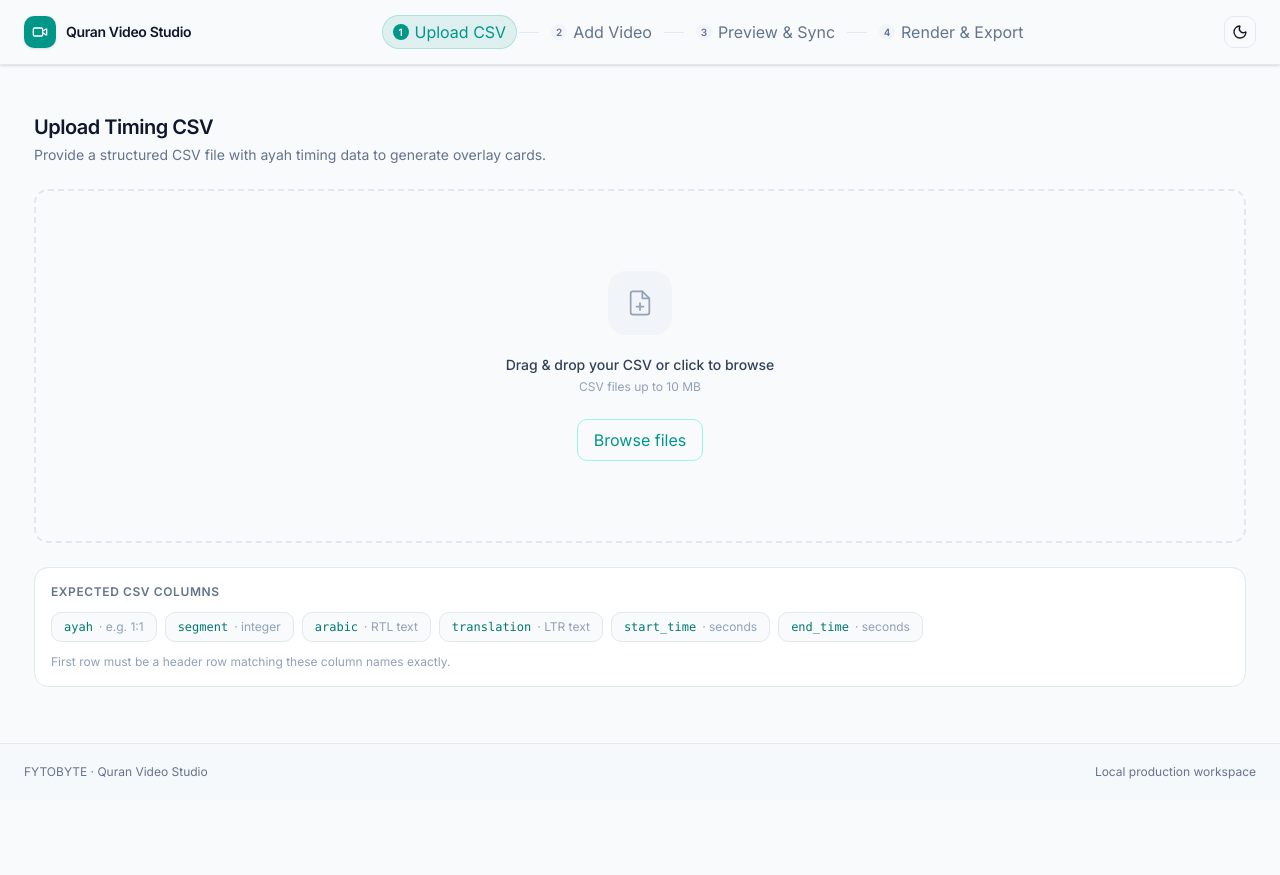
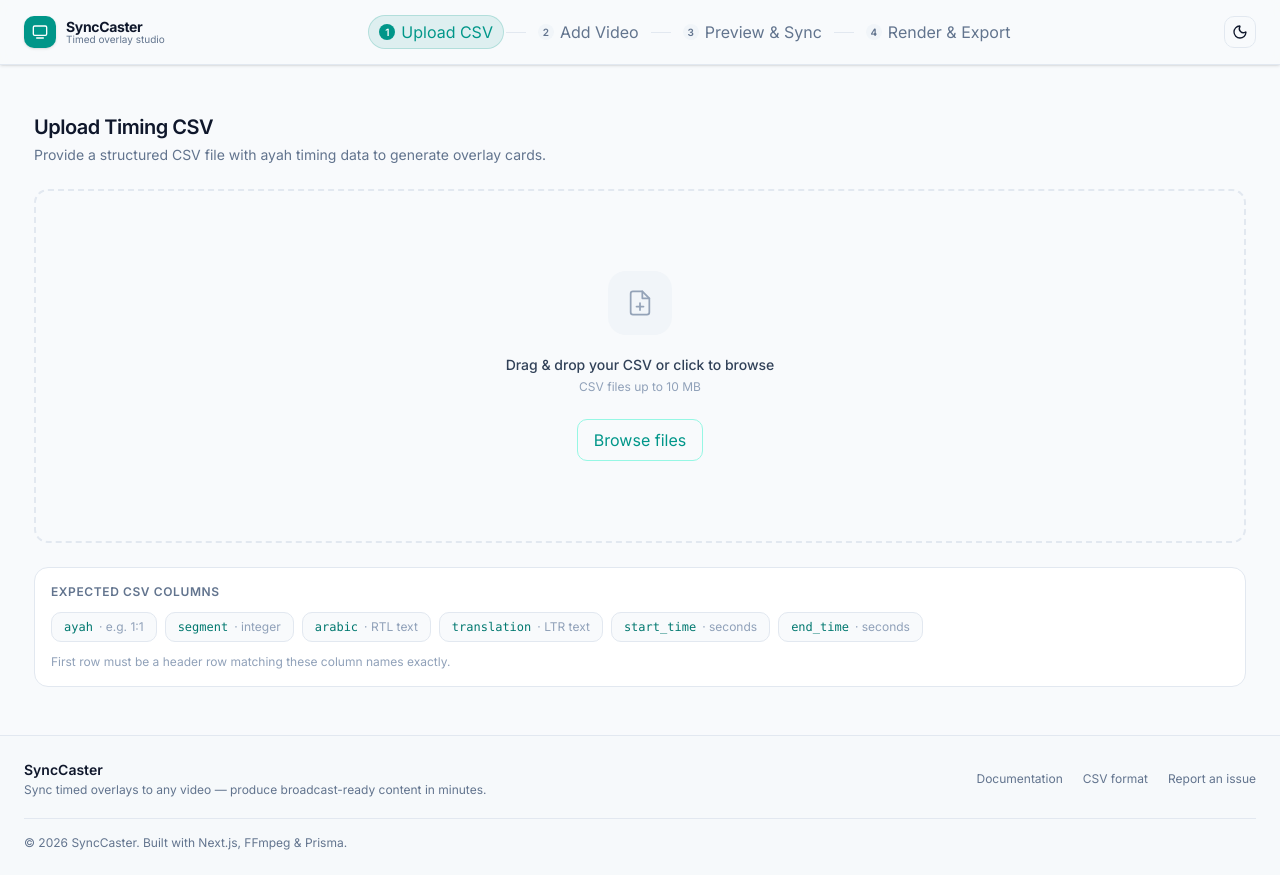
Before and after one commit to shipatulhasan/Quran-video-studio, a Next.js app: page / in a window 1280 px wide. Before the commit the page ends 800 px from the top, so only its background shows below. Built offline with nearby package versions, Linux system fonts and the light colour scheme.

Commit message:
feat: rename project to SyncCaster and update related components and configurations

```diff
--- a/app/layout.tsx
+++ b/app/layout.tsx
@@ -1,19 +1,19 @@
 
 import "./globals.css";
 import type { ReactNode } from "react";
+import { ThemeProvider } from "@/components/theme-provider";
 
 export const metadata = {
-  title: "Quran Studio",
-  description: "Automated Quran video production",
+  title: "SyncCaster",
+  description: "Sync timed overlays to video — produce broadcast-ready content in minutes.",
 };
-export default function RootLayout({
-  children,
-}: {
-  children: ReactNode;
-}) {
+
+export default function RootLayout({ children }: { children: ReactNode }) {
   return (
-    <html lang="en" className="font-sans">
-      <body>{children}</body>
+    <html lang="en" className="font-sans" suppressHydrationWarning>
+      <body>
+        <ThemeProvider>{children}</ThemeProvider>
+      </body>
     </html>
   );
 }
--- a/app/page.tsx
+++ b/app/page.tsx
@@ -1,5 +1,5 @@
-import QuranVideoWizard from "@/components/quran-video-wizard";
+import SyncCaster from "@/components/sync-caster";
 
 export default function Home() {
-  return <QuranVideoWizard />;
+  return <SyncCaster />;
 }
--- /dev/null
+++ b/components/app-footer.tsx
@@ -0,0 +1,43 @@
+const YEAR = new Date().getFullYear();
+
+const LINKS = [
+  { label: "Documentation", href: "#" },
+  { label: "CSV format", href: "#" },
+  { label: "Report an issue", href: "#" },
+];
+
+export function AppFooter() {
+  return (
+    <footer className="mt-auto border-t bg-muted/30">
+      <div className="mx-auto max-w-screen-xl px-4 py-6 sm:px-6">
+        <div className="flex flex-col gap-4 sm:flex-row sm:items-center sm:justify-between">
+          {/* Brand + tagline */}
+          <div className="space-y-0.5">
+            <p className="text-sm font-semibold text-foreground">SyncCaster</p>
+            <p className="text-xs text-muted-foreground">
+              Sync timed overlays to any video — produce broadcast-ready content in minutes.
+            </p>
+          </div>
+
+          {/* Links */}
+          <nav className="flex flex-wrap gap-x-5 gap-y-1">
+            {LINKS.map(({ label, href }) => (
+              <a
+                key={label}
+                href={href}
+                className="text-xs text-muted-foreground transition-colors hover:text-foreground"
+              >
+                {label}
+              </a>
+            ))}
+          </nav>
+        </div>
+
+        {/* Bottom bar */}
+        <div className="mt-5 border-t pt-4 text-xs text-muted-foreground">
+          © {YEAR} SyncCaster. Built with Next.js, FFmpeg & Prisma.
+        </div>
+      </div>
+    </footer>
+  );
+}
--- /dev/null
+++ b/components/app-header.tsx
@@ -0,0 +1,50 @@
+"use client";
+
+import { Moon, Sun, Tv2 } from "lucide-react";
+import { useTheme } from "next-themes";
+import { Button } from "@/components/ui/button";
+import { StepIndicator, type WizardStep } from "@/components/step-indicator";
+
+type AppHeaderProps = {
+  steps: WizardStep[];
+  currentStep: number;
+  onStepSelect?: (step: number) => void;
+};
+
+export function AppHeader({ steps, currentStep, onStepSelect }: AppHeaderProps) {
+  const { resolvedTheme, setTheme } = useTheme();
+  const isDark = resolvedTheme === "dark";
+
+  return (
+    <header className="sticky top-0 z-50 border-b bg-background/95 shadow-sm backdrop-blur supports-[backdrop-filter]:bg-background/80">
+      <div className="mx-auto flex h-16 max-w-screen-xl items-center gap-4 px-4 sm:px-6">
+        {/* Brand */}
+        <div className="flex shrink-0 items-center gap-2.5">
+          <div className="flex size-8 items-center justify-center rounded-lg bg-primary text-primary-foreground shadow-sm">
+            <Tv2 className="size-4" />
+          </div>
+          <div className="hidden flex-col sm:flex">
+            <span className="text-sm font-bold leading-none tracking-tight">SyncCaster</span>
+            <span className="text-[10px] leading-none text-muted-foreground">Timed overlay studio</span>
+          </div>
+        </div>
+
+        {/* Step indicator */}
+        <div className="flex-1">
+          <StepIndicator steps={steps} currentStep={currentStep} onStepSelect={onStepSelect} />
+        </div>
+
+        {/* Theme toggle */}
+        <Button
+          type="button"
+          size="icon"
+          variant="outline"
+          onClick={() => setTheme(isDark ? "light" : "dark")}
+          aria-label={isDark ? "Switch to light mode" : "Switch to dark mode"}
+        >
+          {isDark ? <Sun /> : <Moon />}
+        </Button>
+      </div>
+    </header>
+  );
+}
--- a/components/csv-import-step.tsx
+++ b/components/csv-import-step.tsx
@@ -76,7 +76,7 @@ export default function CsvImportStep({ onNext, onComplete, onProjectId }: CsvIm
         const projectResponse = await fetch("/api/projects", {
           method: "POST",
           headers: { "content-type": "application/json" },
-          body: JSON.stringify({ name: "Quran Video Project" }),
+          body: JSON.stringify({ name: "SyncCaster Project" }),
         });
         const project = (await projectResponse.json()) as { projectId?: string; error?: string };
         if (!projectResponse.ok || !project.projectId) throw new Error(project.error ?? "Could not create project");
--- a/components/steps/video-upload-step.tsx
+++ b/components/steps/video-upload-step.tsx
@@ -12,7 +12,7 @@ type Phase = "idle" | "dragover" | "loading" | "loaded";
 export default function VideoUploadStep({ onNext, onBack, projectId }: { onNext: () => void; onBack: () => void; projectId: string | null }) {
   const [phase, setPhase] = useState<Phase>("idle");
   const [error, setError] = useState<string | null>(null);
-  const [filename, setFilename] = useState("quran-recitation-mishary.mp4");
+  const [filename, setFilename] = useState("background-video.mp4");
   const [metadata, setMetadata] = useState<VideoMetadataValues | null>(null);
   const inputRef = useRef<HTMLInputElement>(null);
   const handleFile = useCallback(async (file: File) => {
--- a/components/quran-video-wizard.tsx
+++ b/components/sync-caster.tsx
@@ -7,10 +7,11 @@ import PreviewSyncStep from "@/components/steps/preview-sync-step";
 import type { SyncSegment } from "@/components/steps/preview-sync/types";
 import RenderStep from "@/components/steps/render-step";
 import VideoUploadStep from "@/components/steps/video-upload-step";
-import { WizardFooter } from "@/components/wizard-footer";
-import { WizardHeader } from "@/components/wizard-header";
+import { AppFooter } from "@/components/app-footer";
+import { AppHeader } from "@/components/app-header";
 
 type StepId = 1 | 2 | 3 | 4;
+
 const STEPS = [
   { id: 1, label: "Upload CSV", shortLabel: "CSV" },
   { id: 2, label: "Add Video", shortLabel: "Video" },
@@ -30,24 +31,16 @@ function toSyncSegments(segments: Segment[]): SyncSegment[] {
   }));
 }
 
-export default function QuranVideoWizard() {
+export default function SyncCaster() {
   const [step, setStep] = useState<StepId>(1);
-  const [dark, setDark] = useState(false);
   const [segments, setSegments] = useState<SyncSegment[]>([]);
   const [projectId, setProjectId] = useState<string | null>(null);
-  const toggleDark = () =>
-    setDark((value) => {
-      const next = !value;
-      document.documentElement.classList.toggle("dark", next);
-      return next;
-    });
+
   return (
     <div className="flex min-h-screen flex-col bg-slate-50 transition-colors duration-200 dark:bg-[#0a0f1a]">
-      <WizardHeader
+      <AppHeader
         steps={STEPS}
         currentStep={step}
-        dark={dark}
-        onToggleDark={toggleDark}
         onStepSelect={(value) => setStep(value as StepId)}
       />
       <main className="mx-auto flex w-full max-w-[1260px] flex-1 flex-col px-4 py-8 sm:px-6 sm:py-12">
@@ -73,9 +66,15 @@ export default function QuranVideoWizard() {
             onNext={() => setStep(4)}
           />
         )}
-        {step === 4 && <RenderStep projectId={projectId} segmentCount={segments.length} onBack={() => setStep(3)} />}
+        {step === 4 && (
+          <RenderStep
+            projectId={projectId}
+            segmentCount={segments.length}
+            onBack={() => setStep(3)}
+          />
+        )}
       </main>
-      <WizardFooter />
+      <AppFooter />
     </div>
   );
 }
--- /dev/null
+++ b/components/theme-provider.tsx
@@ -0,0 +1,17 @@
+"use client";
+
+import { ThemeProvider as NextThemesProvider } from "next-themes";
+import type { ReactNode } from "react";
+
+export function ThemeProvider({ children }: { children: ReactNode }) {
+  return (
+    <NextThemesProvider
+      attribute="class"
+      defaultTheme="system"
+      enableSystem
+      disableTransitionOnChange={false}
+    >
+      {children}
+    </NextThemesProvider>
+  );
+}
--- a/components/wizard-footer.tsx
+++ /dev/null
@@ -1,3 +0,0 @@
-export function WizardFooter() {
-  return <footer className="mt-auto border-t bg-muted/30"><div className="mx-auto flex max-w-screen-xl flex-col gap-1 px-4 py-5 text-xs text-muted-foreground sm:flex-row sm:items-center sm:justify-between sm:px-6"><span>FYTOBYTE · Quran Video Studio</span><span>Local production workspace</span></div></footer>;
-}
--- a/components/wizard-header.tsx
+++ /dev/null
@@ -1,11 +0,0 @@
-"use client";
-
-import { Moon, Sun, Video } from "lucide-react";
-import { Button } from "@/components/ui/button";
-import { StepIndicator, type WizardStep } from "@/components/step-indicator";
-
-type WizardHeaderProps = { steps: WizardStep[]; currentStep: number; dark: boolean; onToggleDark: () => void; onStepSelect?: (step: number) => void };
-
-export function WizardHeader({ steps, currentStep, dark, onToggleDark, onStepSelect }: WizardHeaderProps) {
-  return <header className="sticky top-0 z-50 border-b bg-background/95 shadow-sm backdrop-blur supports-[backdrop-filter]:bg-background/80"><div className="mx-auto flex h-16 max-w-screen-xl items-center gap-4 px-4 sm:px-6"><div className="flex shrink-0 items-center gap-2.5"><div className="flex size-8 items-center justify-center rounded-lg bg-primary text-primary-foreground shadow-sm"><Video className="size-4" /></div><span className="hidden text-sm font-semibold tracking-tight sm:block">Quran Video Studio</span></div><div className="flex-1"><StepIndicator steps={steps} currentStep={currentStep} onStepSelect={onStepSelect} /></div><Button type="button" size="icon" variant="outline" onClick={onToggleDark} aria-label={dark ? "Switch to light mode" : "Switch to dark mode"}>{dark ? <Sun /> : <Moon />}</Button></div></header>;
-}
--- a/next.config.ts
+++ b/next.config.ts
@@ -1,3 +1,6 @@
 import type { NextConfig } from "next";
-const nextConfig: NextConfig = { experimental: { serverActions: { bodySizeLimit: "2gb" } } };
+const nextConfig: NextConfig = {
+  output: "standalone",
+  experimental: { serverActions: { bodySizeLimit: "2gb" } },
+};
 export default nextConfig;
--- a/package.json
+++ b/package.json
@@ -1,5 +1,5 @@
 {
-  "name": "Quran studio",
+  "name": "synccaster",
   "version": "0.1.0",
   "private": true,
   "scripts": {
```
Also changed, not shown: 2 other files (tests, documents, lock files or other folders).
